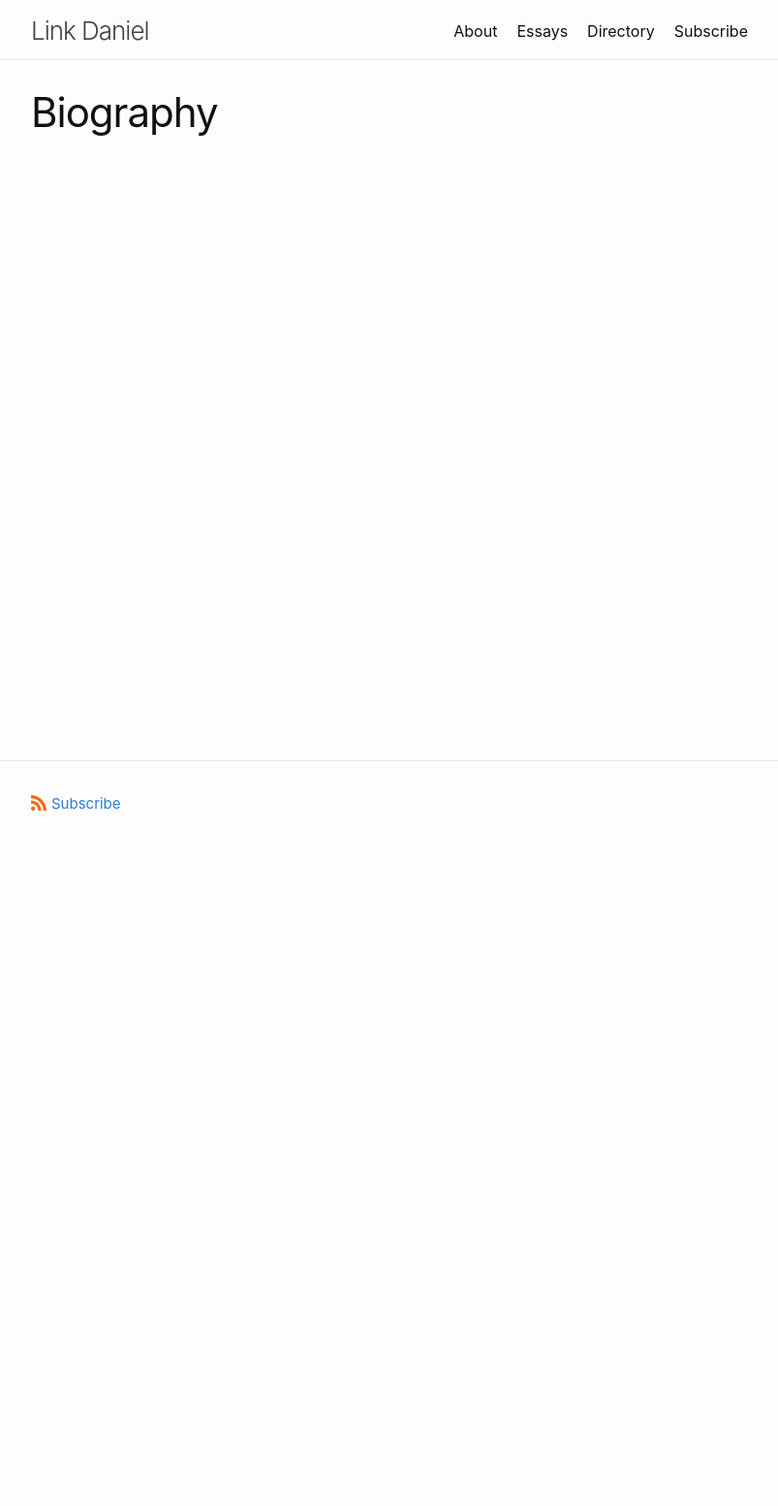
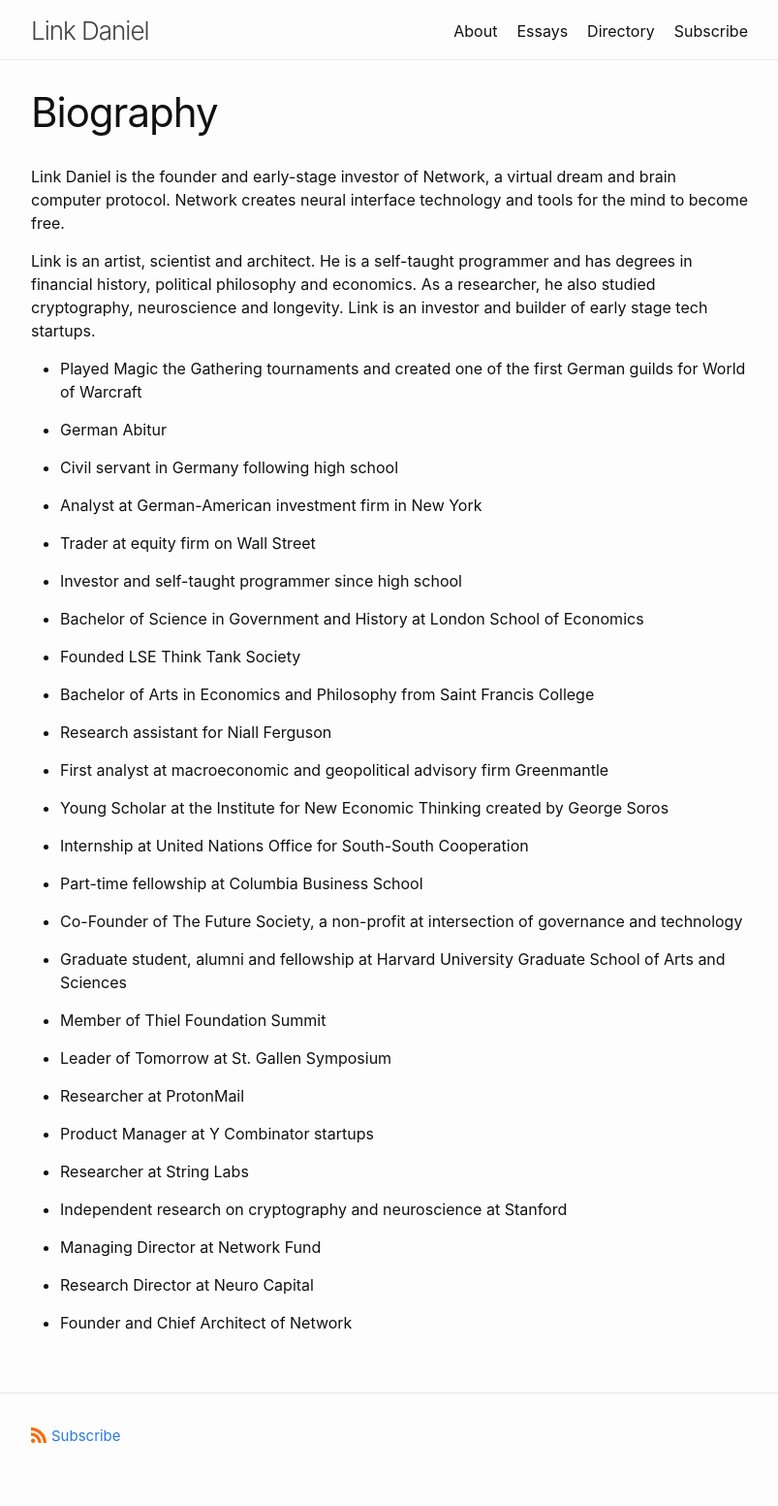
Before and after one commit to link-daniel/link.github.io, a Jekyll site: the page built from biography.md, in a window 1280 px wide. Shown: the whole page at 97% size, without its empty margins (238-1041 px from the left). Built offline with Jekyll 4.4.1, drawn with Linux system fonts in a browser that asks for light colours; before the commit the page ends 900 px from its top, so only the background shows below that.

Commit message:
Update biography.md

```diff
--- a/biography.md
+++ b/biography.md
@@ -3,3 +3,57 @@ layout: page
 title: Biography
 permalink: /biography/
 ---
+
+Link Daniel is the founder and early-stage investor of Network, a virtual dream and brain computer protocol. Network creates neural interface technology and tools for the mind to become free.
+
+Link is an artist, scientist and architect. He is a self-taught programmer and has degrees in financial history, political philosophy and economics. As a researcher, he also studied cryptography, neuroscience and longevity. Link is an investor and builder of early stage tech startups.
+
+- Played Magic the Gathering tournaments and created one of the first German guilds for World of Warcraft
+
+- German Abitur
+
+- Civil servant in Germany following high school
+
+- Analyst at German-American investment firm in New York
+
+- Trader at equity firm on Wall Street
+
+- Investor and self-taught programmer since high school
+
+- Bachelor of Science in Government and History at London School of Economics
+
+- Founded LSE Think Tank Society
+
+- Bachelor of Arts in Economics and Philosophy from Saint Francis College
+
+- Research assistant for Niall Ferguson
+
+- First analyst at macroeconomic and geopolitical advisory firm Greenmantle
+
+- Young Scholar at the Institute for New Economic Thinking created by George Soros
+
+- Internship at United Nations Office for South-South Cooperation
+
+- Part-time fellowship at Columbia Business School
+
+- Co-Founder of The Future Society, a non-profit at intersection of governance and technology
+
+- Graduate student, alumni and fellowship at Harvard University Graduate School of Arts and Sciences
+
+- Member of Thiel Foundation Summit
+
+- Leader of Tomorrow at St. Gallen Symposium
+
+- Researcher at ProtonMail
+
+- Product Manager at Y Combinator startups
+
+- Researcher at String Labs
+
+- Independent research on cryptography and neuroscience at Stanford
+
+- Managing Director at Network Fund
+
+- Research Director at Neuro Capital
+
+- Founder and Chief Architect of Network
```
